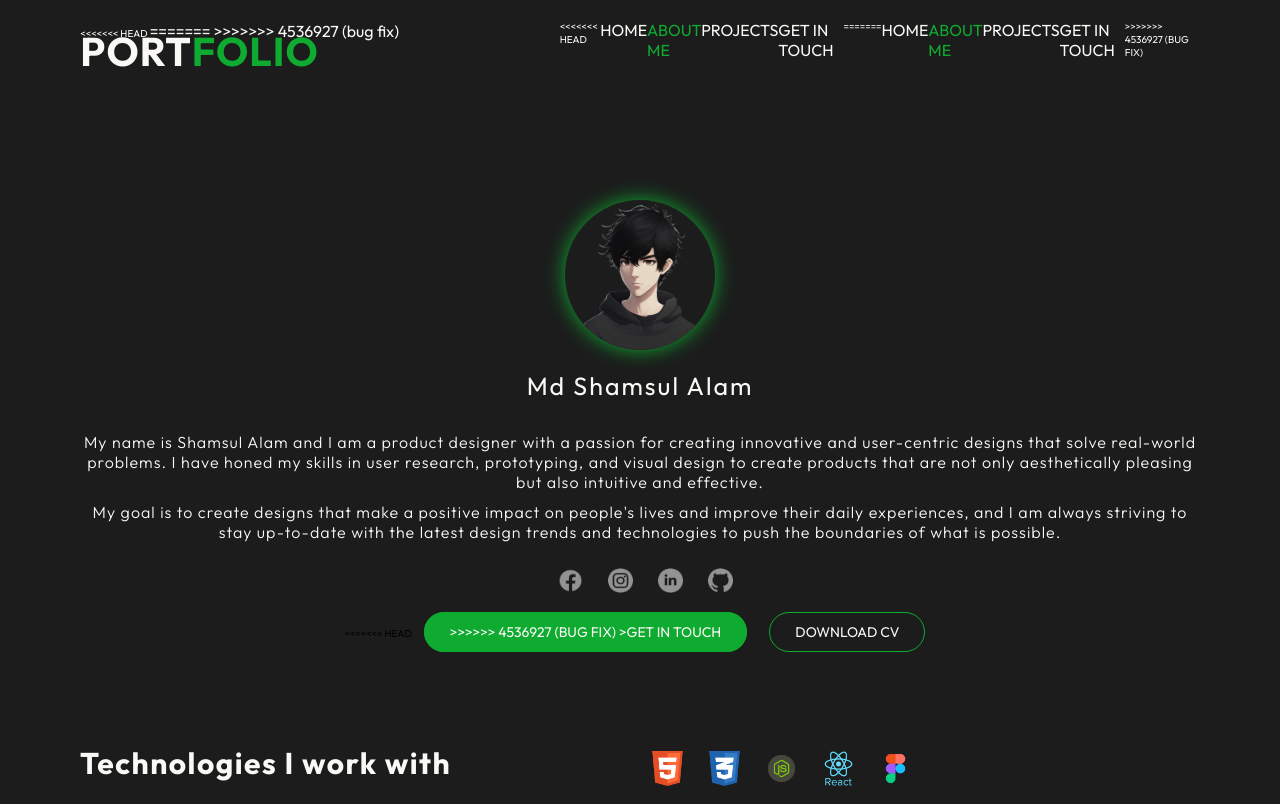
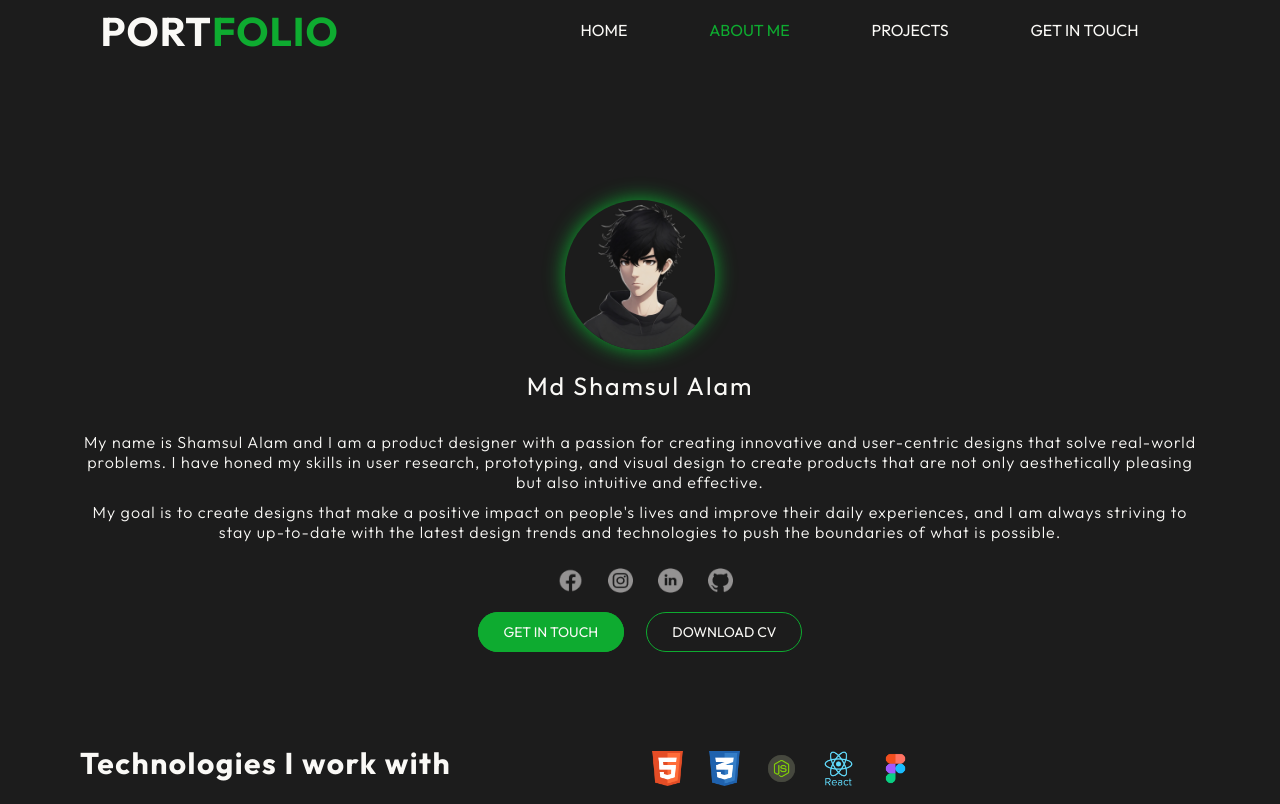
Before and after one commit to sajal9922/My-portfolio, a plain HTML site: page about-me.html in a window 1280 px wide. Shown: the top 804 px of the page. Drawn offline with Linux system fonts and the light colour scheme.

Commit message:
accept new change

```diff
--- a/about-me.html
+++ b/about-me.html
@@ -15,26 +15,15 @@
   <body>
     <nav>
       <div class="logo">
-<<<<<<< HEAD
-        <a href="/My-portfolio/index.html">
-=======
         <a href="./index.html">
->>>>>>> 4536927 (bug fix)
           <p>port<span class="green">folio</span></p>
         </a>
       </div>
       <ul class="nav-links">
-<<<<<<< HEAD
-        <a class="link" href="/My-portfolio/index.html">Home</a>
-        <a class="link" href="/My-portfolio/about-me.html">About Me</a>
-        <a class="link" href="/My-portfolio/projects.html">Projects</a>
-        <a class="link" href="/My-portfolio/get-in-touch.html">Get In Touch</a>
-=======
         <a class="link" href="./index.html">Home</a>
         <a class="link" href="./about-me.html">About Me</a>
         <a class="link" href="./projects.html">Projects</a>
         <a class="link" href="./get-in-touch.html">Get In Touch</a>
->>>>>>> 4536927 (bug fix)
       </ul>
       <div class="burger">
         <div class="line1"></div>
@@ -73,11 +62,7 @@
         <a href="#" class="icon"><img src="./Images/github-2.png" alt="" /></a>
       </div>
       <div class="buttons">
-<<<<<<< HEAD
-        <a href="/My-portfolio/get-in-touch.html" class="button fill-button link"
-=======
         <a href="./get-in-touch.html" class="button fill-button link"
->>>>>>> 4536927 (bug fix)
           >get in touch</a
         >
         <a href="/Images/Alam_CV.pdf" download class="button border-button"
```
Also changed, not shown: get-in-touch.html (+0 -11 lines), index.html (+0 -11 lines), projects.html (+0 -11 lines).
